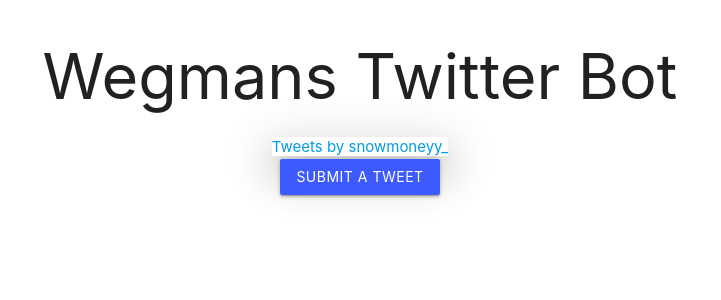
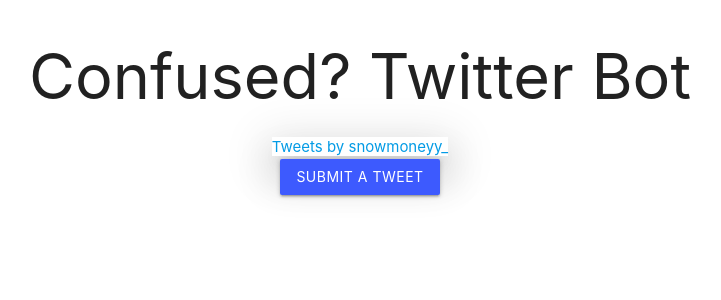
Before and after one commit to anarghya-das/Confused, a Flask app: page / in a window 1280 px wide. Shown: the top 300 px of the page, without its empty margins (280-1001 px from the left). Run offline with Flask 2, Linux system fonts and the light colour scheme; some libraries are stand-ins or nearby versions.

Commit message:
:art: changed app name

```diff
--- a/templates/index.html
+++ b/templates/index.html
@@ -17,7 +17,7 @@
     </head>
     <body class="gradientboiii">
         <div class="container center-align">
-            <h1>Wegmans Twitter Bot</h1>
+            <h1>Confused? Twitter Bot</h1>
         </div>
         <div class="container center-align">
             <div class="feed center-align">
```
